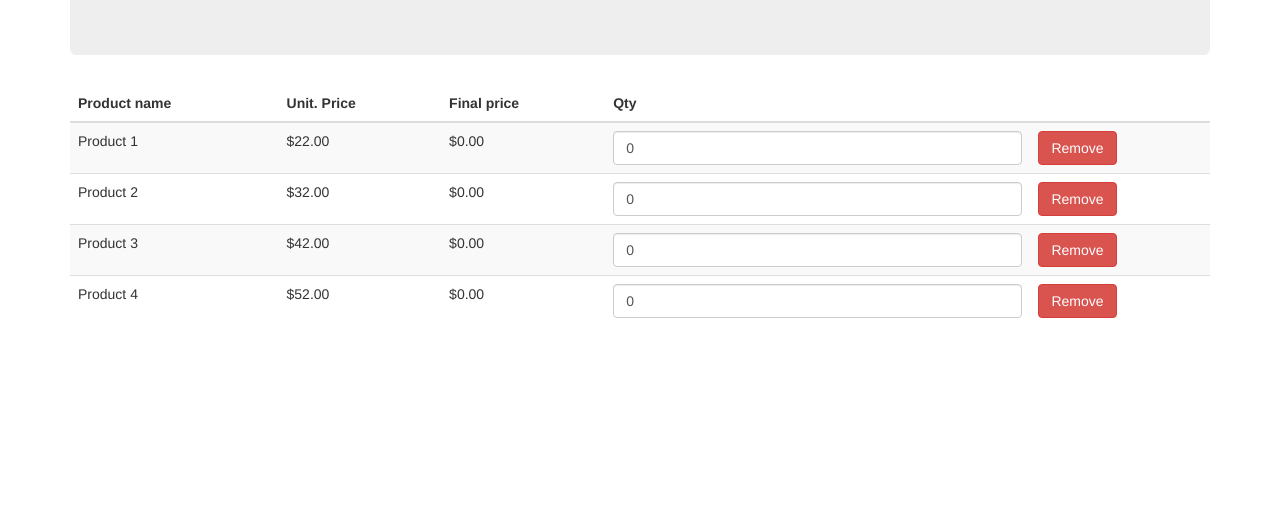
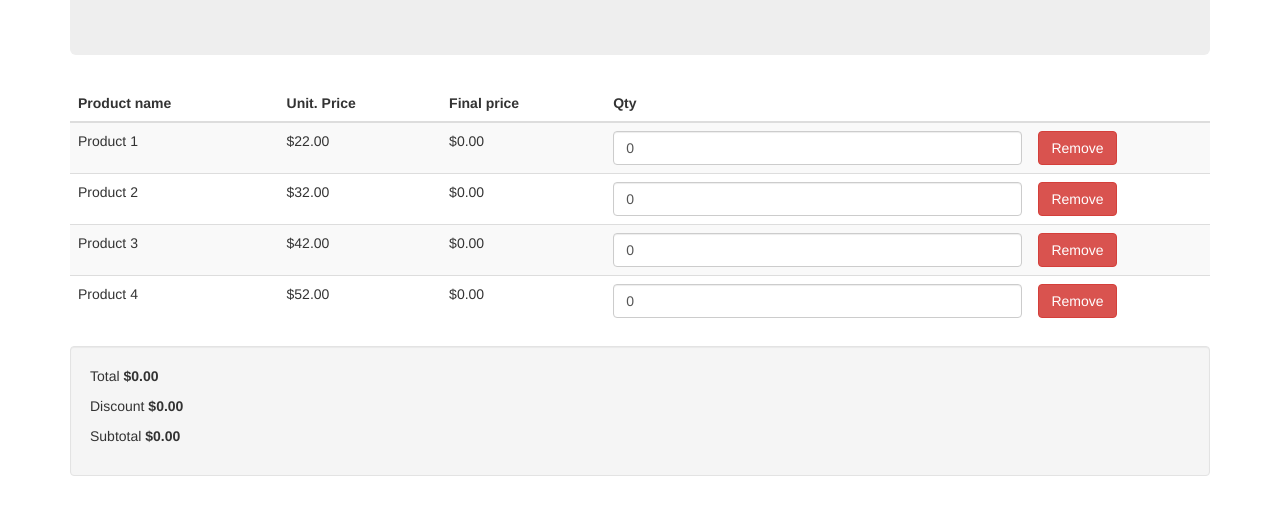
Before and after one commit to gnuwilliam/angularjs-cart, a website: page index.html in a window 1280 px wide. Shown: the part 193-708 px from the top of the page. Drawn offline with Linux system fonts and the light colour scheme.

Commit message:
show cart total and subtotal + discount

```diff
--- a/index.html
+++ b/index.html
@@ -36,6 +36,12 @@
             </tr>
           </tbody>
         </table>
+
+        <div class="well">
+          <p>Total <b>{{ totalCart() | currency }}</b></p>
+          <p>Discount <b>{{ bill.discount | currency }}</b></p>
+          <p>Subtotal <b>{{ subtotal() | currency }}</b></p>
+        </div>
       </div>
     </div>
 
```
